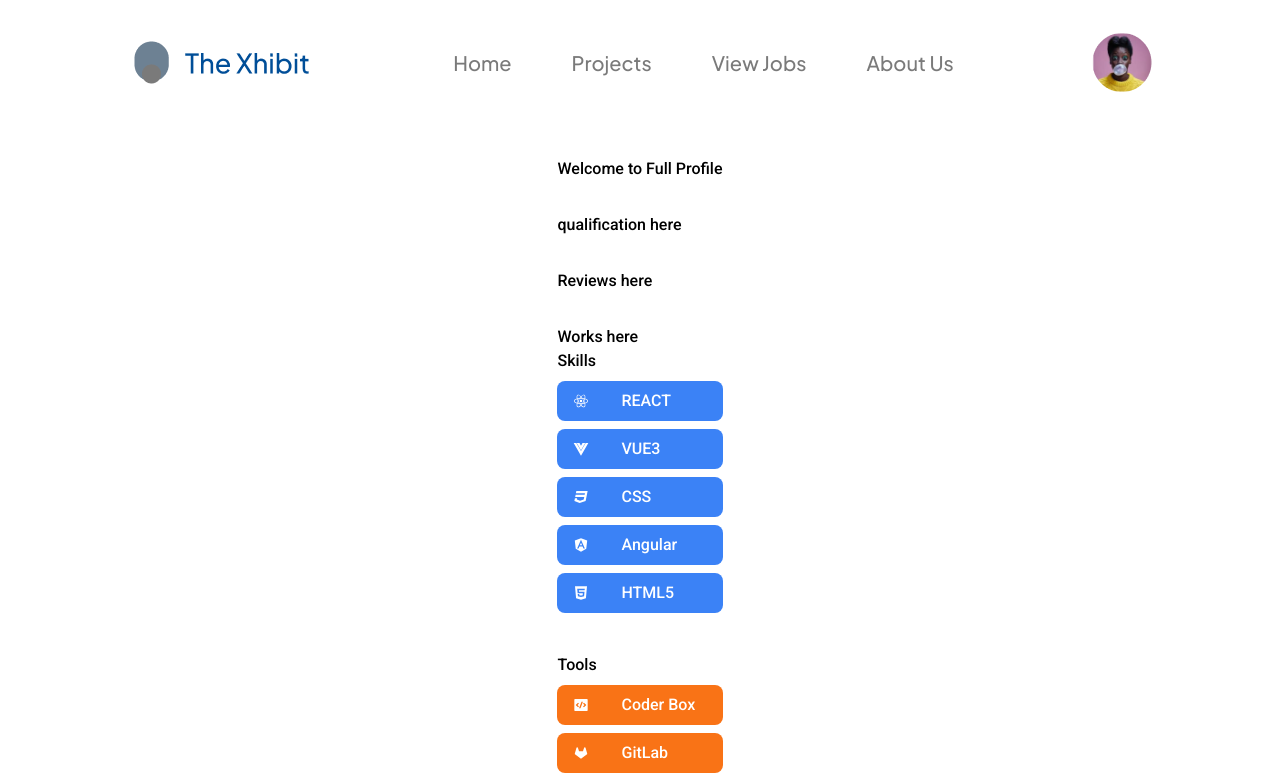
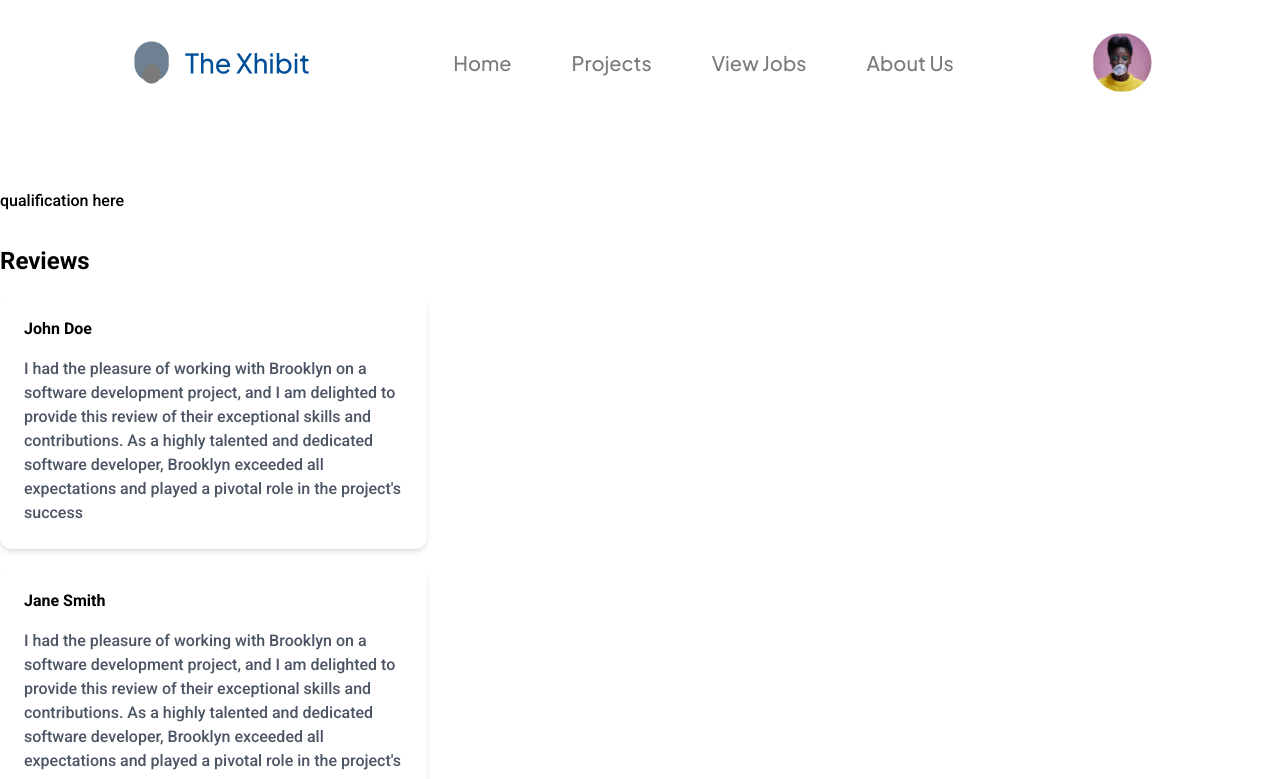
Before and after one commit to PreyeO/Recruit, a React (Vite) app: page /profile in a window 1280 px wide. Shown: the top 779 px of the page. Built offline with nearby package versions, Linux system fonts and the light colour scheme.

Commit message:
add review section

```diff
--- /dev/null
+++ b/src/Components/Styles/Cards/ProfileCard.styled.tsx
@@ -0,0 +1,12 @@
+import styled from "styled-components";
+
+export const StyledProfileCrd = styled.div`
+  background-color: #ffffff;
+  padding: 1.5rem;
+  border-radius: 0.75rem;
+  box-shadow: 0 4px 6px -1px rgba(0, 0, 0, 0.1),
+    0 2px 4px -1px rgba(0, 0, 0, 0.06);
+  display: flex;
+  flex-direction: column;
+  gap: 1rem;
+`;
--- a/src/Layouts/UserProfile/FullProfile.tsx
+++ b/src/Layouts/UserProfile/FullProfile.tsx
@@ -6,11 +6,12 @@ import Works from "./Works";
 const FullProfile = () => {
   return (
     <section>
-      <h1>Welcome to Full Profile</h1>
       <Qualification />
       <Reviews />
       <Works />
-      <UserProficiencies />
+      <aside>
+        <UserProficiencies />
+      </aside>
     </section>
   );
 };
--- a/src/Layouts/UserProfile/Qualification.tsx
+++ b/src/Layouts/UserProfile/Qualification.tsx
@@ -1,7 +1,10 @@
 const Qualification = () => {
   return (
     <section>
-      <h1>qualification here</h1>
+      <div>
+        <h1>qualification here</h1>
+      </div>
+      <div></div>
     </section>
   );
 };
--- a/src/Layouts/UserProfile/Reviews.tsx
+++ b/src/Layouts/UserProfile/Reviews.tsx
@@ -1,7 +1,20 @@
+import { StyledProfileCrd } from "../../Components/Styles/Cards/ProfileCard.styled";
+import { reviews } from "./UserData";
+
 const Reviews = () => {
   return (
     <section>
-      <h1>Reviews here</h1>
+      <h2 className="text-2xl font-bold mb-4">Reviews</h2>
+      <ul>
+        {reviews.map((review) => (
+          <li key={review.id} className="mb-4 w-1/3 ">
+            <StyledProfileCrd>
+              <p className="font-semibold">{review.author}</p>
+              <p className="text-gray-600">{review.content}</p>
+            </StyledProfileCrd>
+          </li>
+        ))}
+      </ul>
     </section>
   );
 };
--- a/src/Layouts/UserProfile/UserData.tsx
+++ b/src/Layouts/UserProfile/UserData.tsx
@@ -27,3 +27,18 @@ export const datas = [
     ],
   },
 ];
+
+export const reviews = [
+  {
+    id: 1,
+    author: "John Doe",
+    content:
+      "I had the pleasure of working with Brooklyn on a software development project, and I am delighted to provide this review of their exceptional skills and contributions. As a highly talented and dedicated software developer, Brooklyn exceeded all expectations and played a pivotal role in the project's success",
+  },
+  {
+    id: 2,
+    author: "Jane Smith",
+    content:
+      "I had the pleasure of working with Brooklyn on a software development project, and I am delighted to provide this review of their exceptional skills and contributions. As a highly talented and dedicated software developer, Brooklyn exceeded all expectations and played a pivotal role in the project's success",
+  },
+];
--- a/src/Layouts/UserProfile/UserProficiencies.tsx
+++ b/src/Layouts/UserProfile/UserProficiencies.tsx
@@ -11,7 +11,7 @@ const UserProficiencies = () => {
               {data.skills.map((skill, index) => (
                 <li
                   key={index}
-                  className="bg-blue-500 text-white rounded-lg px-4 py-2 flex items-center gap-8 my-2"
+                  className="bg-blue-500 text-white rounded-lg px-4 py-2 flex items-center gap-8 my-2 w-40"
                 >
                   {skill.icon}
                   {skill.title}
@@ -25,7 +25,7 @@ const UserProficiencies = () => {
               {data.tools.map((tool, index) => (
                 <li
                   key={index}
-                  className="bg-orange-500 text-white rounded-lg px-4 py-2 flex items-center gap-8 my-2"
+                  className="bg-orange-500 text-white rounded-lg px-4 py-2 flex items-center gap-8 my-2 w-40"
                 >
                   {tool.icon}
                   {tool.title}
```
